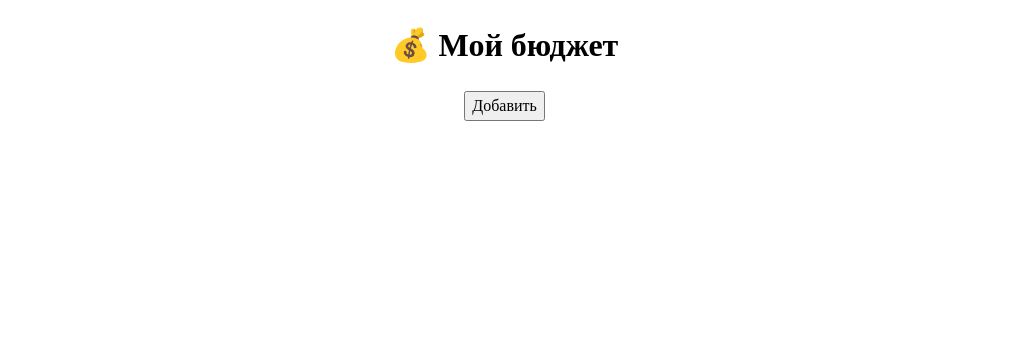
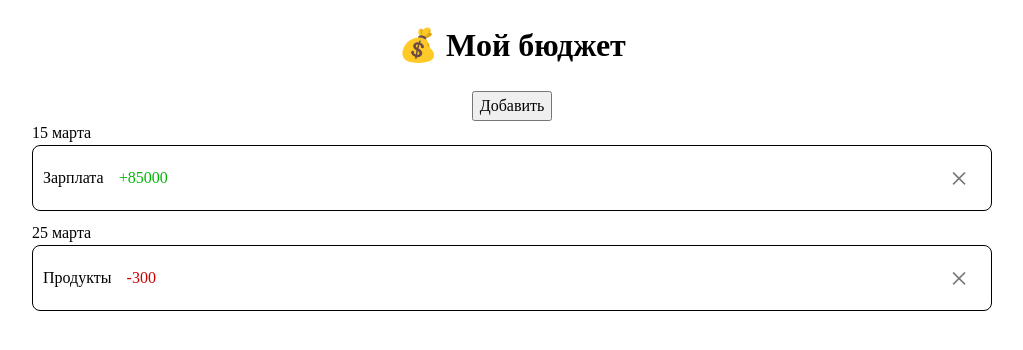
Before and after one commit to R-magomedov/my-budget-app, a React (Vite) app: page / in a window 1280 px wide. Shown: the top 350 px of the page, without its empty margins (128-1151 px from the left). Built offline with nearby package versions, Linux system fonts and the light colour scheme.

Commit message:
feat: добавил список транзакций и отображение элементов

```diff
--- a/src/App.jsx
+++ b/src/App.jsx
@@ -2,6 +2,7 @@
 import { useState } from "react"
 import Header from "./components/Header/Header"
 import AddTransactionModal from './components/AddTransactionModal/AddTransactionModal'
+import TransactionList from './components/TransactionList/TransactionList'
 
 function App() {
 
@@ -17,6 +18,7 @@
     <>
       < Header onOpenModal={openModal}/>
       {isModalOpen && < AddTransactionModal onCloseModal={closeModal}/>}
+      < TransactionList />
     </>
   )
 }
--- a/src/components/AddTransactionModal/AddTransactionModal.module.scss
+++ b/src/components/AddTransactionModal/AddTransactionModal.module.scss
@@ -3,7 +3,7 @@
     max-width: 30vw;
     display: flex;
     flex-direction: column;
-    border: 1px solid black;
+    border: var(--border-black);
     border-radius: var(--border-radius);
     box-shadow: var(--box-shadow);
     padding: 24px;
@@ -20,12 +20,12 @@
 
         input {
           padding: 10px;
-          border: 1px solid #ddd;
+          border: var(--border-gray);
           border-radius: var(--border-radius);
           outline: none;
-          &:focus { border-color: #ddd; }
+          &:focus { border-color: var(--color-gray); }
           &:hover {
-            border-color: #000000;
+            border-color: var(--color-black);
           }
         }
     }
@@ -48,16 +48,16 @@
           font-weight: 500;
 
           input {
-            display: none; // прячем стандартный кружочек
+            display: none;
           }
 
           &:hover {
-            border-color: #000000;
+            border-color: var(--color-black);
           }
         }
 
         .activeIncome {
-          background-color: #00ba06;
+          background-color: var(--color-green);
           color: #ffffff;
           &:hover {
             background-color: #00a105;
@@ -65,7 +65,7 @@
         }
 
         .activeExpense {
-          background-color: #cb0000;
+          background-color: var(--color-red);
           color: #ffffff;
           &:hover {
             background-color: #b4000f;
@@ -78,12 +78,12 @@
         width: 100%;
         margin-block-end: 10px;
         padding: 10px;
-        border: 1px solid #ddd;
+        border: var(--border-gray);
         background-color: #ffffff;
         border-radius: var(--border-radius);
         outline: none;
-        &:focus { border-color: #ddd; }
-        &:hover { border-color: #000000; }
+        &:focus { border-color: var(--color-gray); }
+        &:hover { border-color: var(--color-black); }
     }
 
 }
--- /dev/null
+++ b/src/components/TransactionItem/TransactionItem.jsx
@@ -0,0 +1,35 @@
+import { useContext } from 'react'
+import styles from './TransactionItem.module.scss'
+import { TransactionContext } from '../../context/TransactionContext'
+const TransactionItem = ({
+    transaction: {
+        id,
+        title,
+        amount,
+        type,
+        date
+    }
+
+}) => {
+    const formattedDate = new Date(date).toLocaleDateString('ru-RU', {
+        day: 'numeric',
+        month: 'long'
+      })
+
+    const { deleteTransaction } = useContext(TransactionContext)
+
+    const color = type === 'income' ? styles.income : styles.expense
+
+  return (
+    <li className={styles.transactionItem}>
+            <time>{formattedDate}</time>
+        <div className={styles.transactionItem__details}>
+            <div className={styles.transactionItem__title}>{title}</div>
+            <div className={`${styles.transactionItem__amount} ${color}`}>{type === 'income' ? '+' : '-'}{amount}</div>
+            <button onClick={() => deleteTransaction(id)} className={styles.transactionItem__button}>&#215;</button>
+        </div>
+    </li>
+  )
+}
+
+export default TransactionItem
--- /dev/null
+++ b/src/components/TransactionItem/TransactionItem.module.scss
@@ -0,0 +1,40 @@
+.transactionItem__details {
+    display: flex;
+    align-items: center;
+    gap: 15px;
+    border: var(--border-black);
+    border-radius: var(--border-radius);
+    padding: 10px;
+    &:hover {
+        background-color: var(--color-gray-2);
+    }
+}
+
+.transactionItem__button {
+    display: inline-flex;
+    align-items: center;
+    justify-content: center;
+    margin-left: auto;
+    font-size: 32px;
+    width: 44px;
+    height: 44px;
+    border: none;
+    border-radius: var(--border-radius);
+    color: #757575;
+    transition: all 0.2s ease;
+    background-color: white;
+    padding: 0;
+    &:hover {
+        background-color: var(--color-black);;
+    }
+}
+
+.income {
+    color: var(--color-green);
+    font-weight: 500;
+}
+
+.expense {
+    color: var(--color-red);
+    font-weight: 500;
+}
--- /dev/null
+++ b/src/components/TransactionList/TransactionList.jsx
@@ -0,0 +1,24 @@
+import { useContext } from "react"
+import { TransactionContext } from "../../context/TransactionContext"
+import TransactionItem from "../TransactionItem/TransactionItem"
+import styles from './TransactionList.module.scss'
+
+
+const TransactionList = () => {
+
+    const { transactions } = useContext(TransactionContext)
+
+
+    return (
+        <ul className={styles.transactionList}>
+            {transactions.map((transaction) => (
+                    < TransactionItem
+                        key = {transaction.id}
+                        transaction = {transaction}
+                    />
+            ))}
+        </ul>
+  )
+}
+
+export default TransactionList
--- /dev/null
+++ b/src/components/TransactionList/TransactionList.module.scss
@@ -0,0 +1,5 @@
+.transactionList {
+    display: flex;
+    flex-direction: column;
+    gap: 10px;
+}
--- /dev/null
+++ b/src/styles/global.css
@@ -0,0 +1,3 @@
+body {
+    padding-inline: 10em;
+}
--- a/src/styles/index.js
+++ b/src/styles/index.js
@@ -1,2 +1,3 @@
 import './normalize.css'
 import './variables.css'
+import './global.css'
--- a/src/styles/variables.css
+++ b/src/styles/variables.css
@@ -1,16 +1,13 @@
 :root {
   --color-white: #FFFFFF;
   --color-black: #000000;
+  --color-gray: #ddd;
+  --color-gray-2: #F5F5F5;
+  --color-green: #00ba06;
+  --color-red: #cb0000;
 
-  --color-dark-1: #1E1E1E;
-  --color-dark-2: #2C2C2C;
-
-  --color-gray-1: #F5F5F5;
-  --color-gray-2: #D9D9D9;
-  --color-gray-3: #B3B3B3;
-  --color-gray-4: #757575;
-
-  --border: 1px solid var(--color-gray-2);
+  --border-black: 1px solid var(--color-black);
+  --border-gray: 1px solid var(--color-gray);
   --border-radius: 8px;
 
   --box-shadow: 0 10px 25px rgba(0, 0, 0, 0.1);
```
Also changed, not shown: src/styles/normalize.css.
